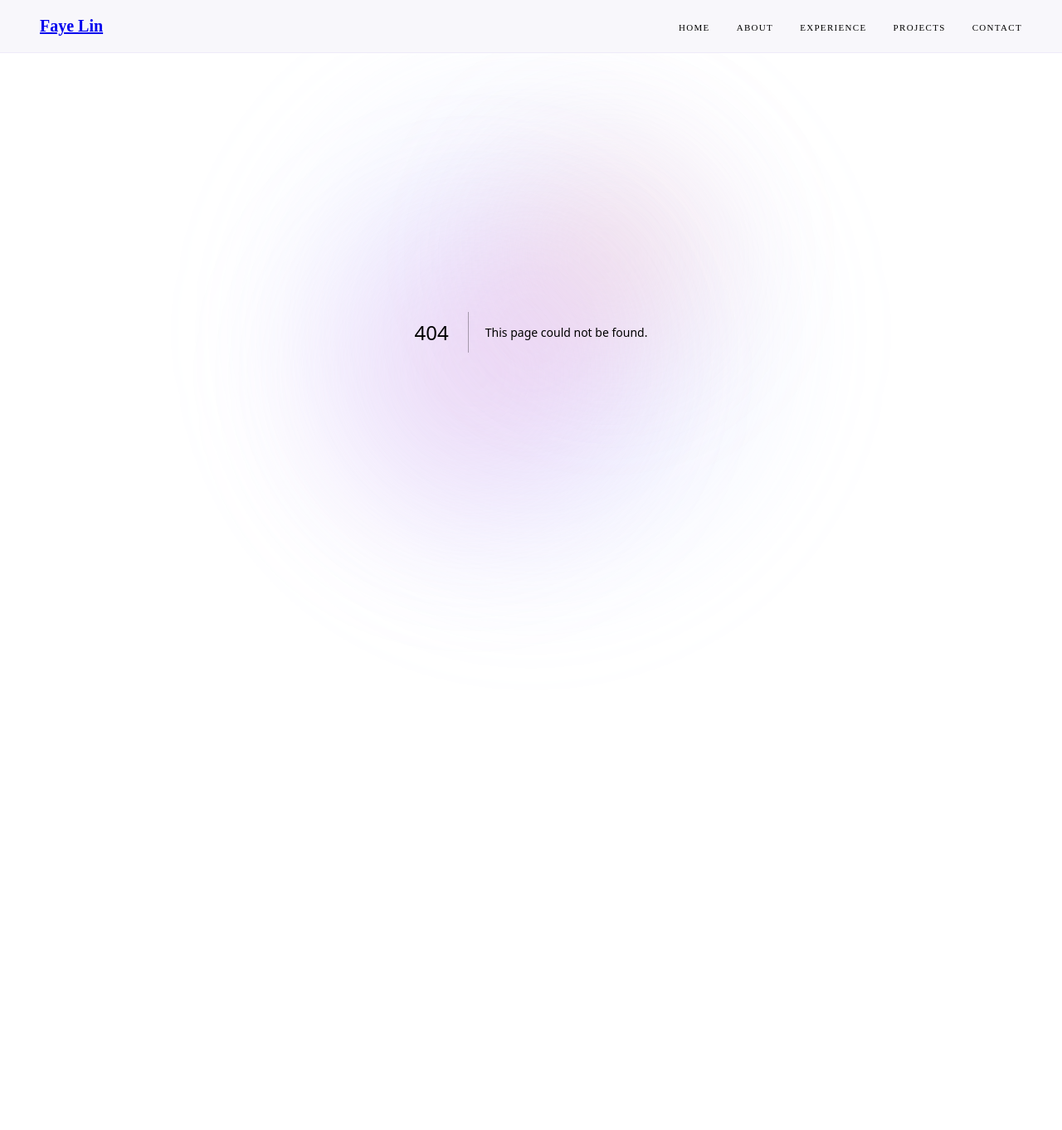
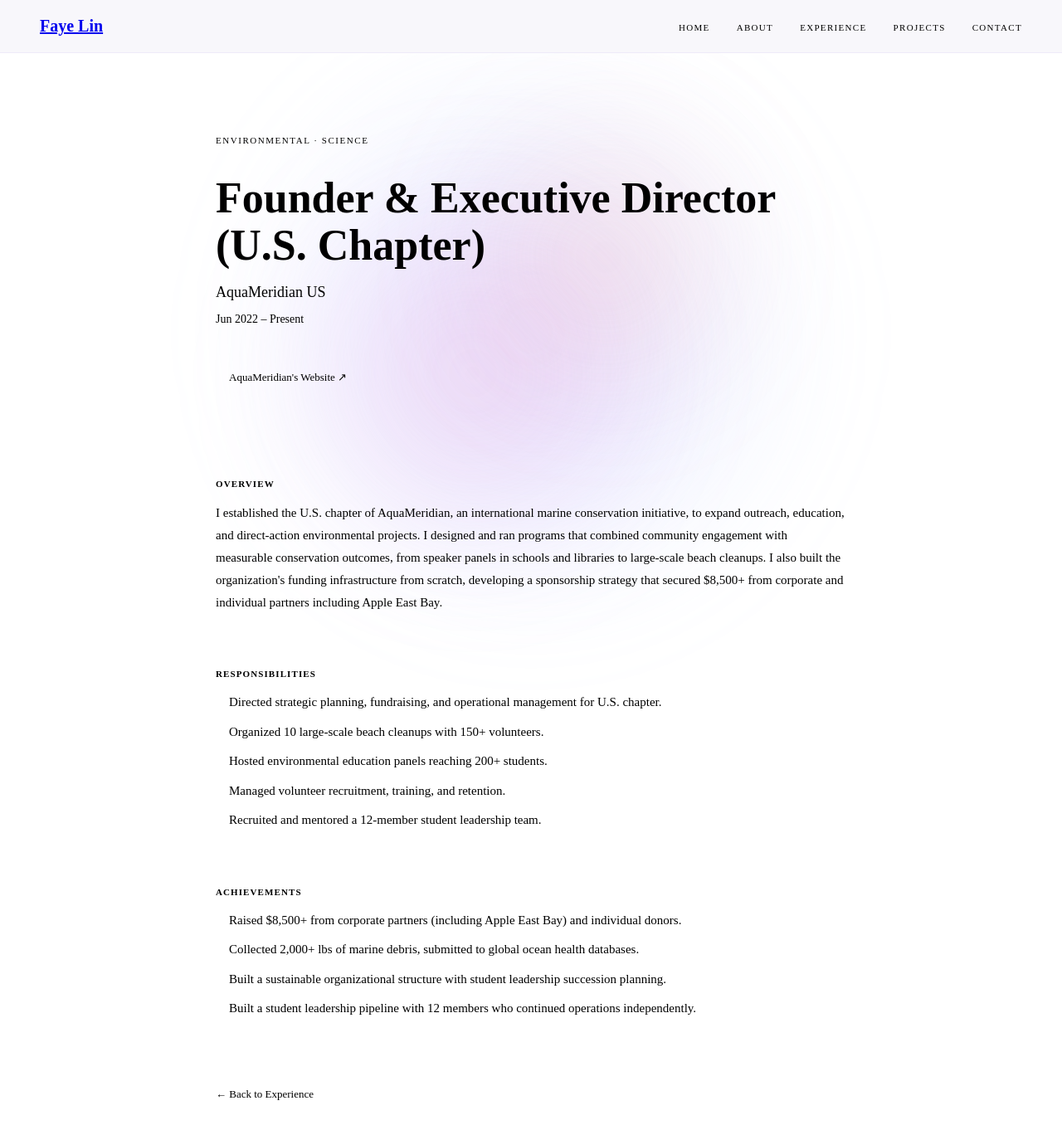
Before and after one commit to flinlabs/new-portfolio, a Next.js app: page /experience/aquameridian in a window 1280 px wide. Before the commit this address had no page. Shown: the top 1362 px of the page at 83% size. Before the commit the page ends 800 px from the top, so only its background shows below. Built offline with nearby package versions, Linux system fonts and the light colour scheme.

Commit message:
added experience detail page with overview, responsibilities, and achievements

```diff
--- /dev/null
+++ b/app/experience/[slug]/page.tsx
@@ -0,0 +1,99 @@
+import { experiences } from "@/data/experiences"
+import { notFound } from "next/navigation"
+import Link from "next/link"
+
+export default function ExperiencePage({ params }: { params: { slug: string } }) {
+	const exp = experiences.find(e => e.slug === params.slug)
+	if (!exp) notFound()
+
+	return (
+		<main style={{ maxWidth: "760px", margin: "0 auto", padding: "144px 48px 120px" }}>
+
+			<p style={{
+				fontSize: "11px",
+				fontWeight: 500,
+				letterSpacing: "0.14em",
+				textTransform: "uppercase",
+				color: "var(--text-muted)",
+				marginBottom: "12px",
+			}}>
+				{exp.tag}
+			</p>
+
+			<h1 style={{
+				fontFamily: "var(--font-cormorant)",
+				fontSize: "52px",
+				fontWeight: 600,
+				lineHeight: 1.1,
+				marginBottom: "8px",
+			}}>
+				{exp.title}
+			</h1>
+
+			<p style={{ fontSize: "18px", color: "var(--lavender)", marginBottom: "4px" }}>{exp.company}</p>
+			<p style={{ fontSize: "14px", color: "var(--text-muted)", marginBottom: "48px" }}>{exp.period}</p>
+
+			{exp.website && (
+				<a
+					href={exp.website}
+					target="_blank"
+					rel="noopener noreferrer"
+					style={{
+						display: "inline-flex",
+						alignItems: "center",
+						gap: "6px",
+						fontSize: "13px",
+						color: "var(--lavender)",
+						border: "1px solid var(--border)",
+						borderRadius: "100px",
+						padding: "6px 16px",
+						marginBottom: "48px",
+						textDecoration: "none",
+					}}
+				>
+					{exp.websiteLabel} ↗
+				</a>
+			)}
+
+			<div style={{ height: "1px", background: "var(--border)", marginBottom: "48px" }} />
+
+			<div style={{ display: "flex", flexDirection: "column", gap: "40px" }}>
+
+				<div>
+					<p style={{ fontSize: "11px", fontWeight: 600, letterSpacing: "0.1em", textTransform: "uppercase", color: "var(--text-muted)", marginBottom: "16px" }}>Overview</p>
+					<p style={{ fontSize: "15px", lineHeight: 1.8, color: "var(--text)" }}>{exp.overview}</p>
+				</div>
+
+				<div>
+					<p style={{ fontSize: "11px", fontWeight: 600, letterSpacing: "0.1em", textTransform: "uppercase", color: "var(--text-muted)", marginBottom: "16px" }}>Responsibilities</p>
+					<ul style={{ display: "flex", flexDirection: "column", gap: "10px", paddingLeft: "0", listStyle: "none" }}>
+						{exp.responsibilities.map((r) => (
+							<li key={r} style={{ fontSize: "15px", lineHeight: 1.7, color: "var(--text)", paddingLeft: "16px", borderLeft: "2px solid var(--border)" }}>
+								{r}
+							</li>
+						))}
+					</ul>
+				</div>
+
+				<div>
+					<p style={{ fontSize: "11px", fontWeight: 600, letterSpacing: "0.1em", textTransform: "uppercase", color: "var(--text-muted)", marginBottom: "16px" }}>Achievements</p>
+					<ul style={{ display: "flex", flexDirection: "column", gap: "10px", paddingLeft: "0", listStyle: "none" }}>
+						{exp.achievements.map((a) => (
+							<li key={a} style={{ fontSize: "15px", lineHeight: 1.7, color: "var(--text)", paddingLeft: "16px", borderLeft: "2px solid var(--lavender)" }}>
+								{a}
+							</li>
+						))}
+					</ul>
+				</div>
+
+			</div>
+
+			<div style={{ marginTop: "64px" }}>
+				<Link href="/experience" style={{ fontSize: "13px", color: "var(--text-muted)", textDecoration: "none" }}>
+					← Back to Experience
+				</Link>
+			</div>
+
+		</main>
+	)
+}
```
